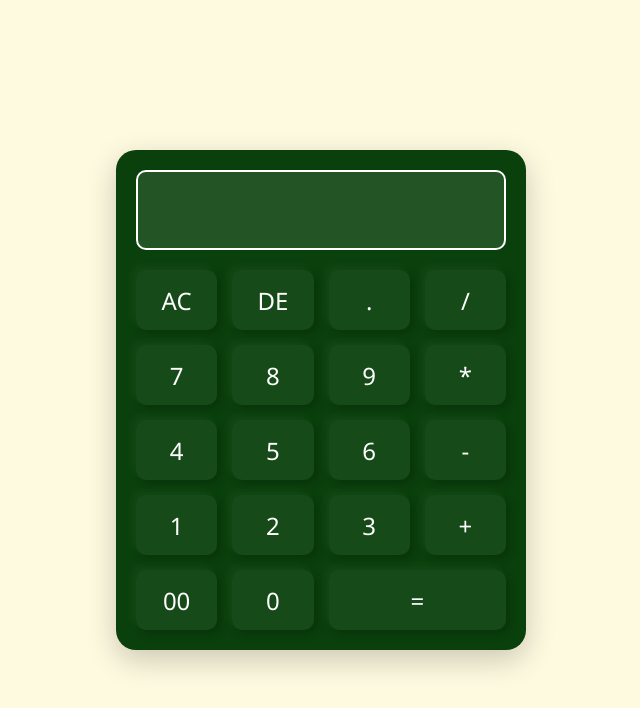
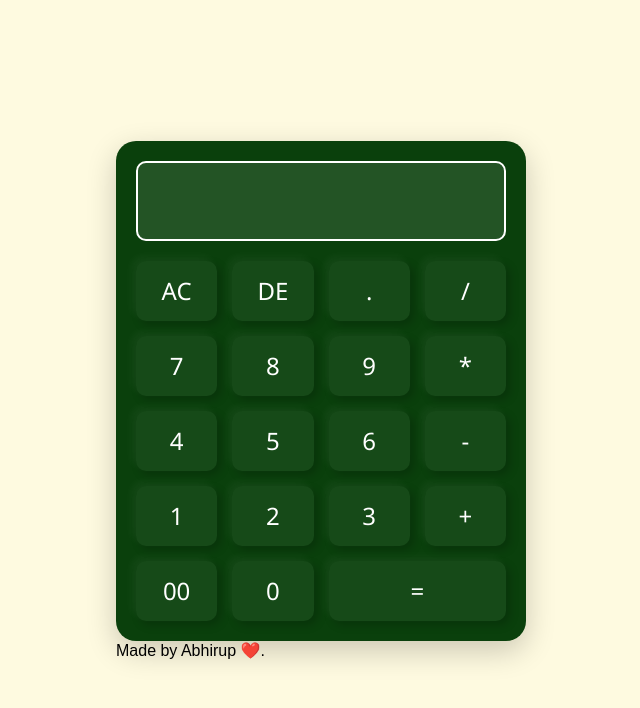
Before and after one commit to abhi-2028/Aesthetic-Calculator, a plain HTML site: page index.html in a window 1280 px wide. Shown: the whole page, without its empty margins (319-959 px from the left). Drawn offline with nearby package versions, Linux system fonts and the light colour scheme.

Commit message:
made by Abhirup

```diff
--- a/index.html
+++ b/index.html
@@ -38,6 +38,9 @@
             </div>
 
         </div>
+        <footer>
+            Made by Abhirup ❤️.
+        </footer>
     </div>
 
     <script src="script.js"></script>
--- a/style.css
+++ b/style.css
@@ -90,3 +90,8 @@ input[type="button"]:hover {
         font-size: 1.2rem;
     }
 }
+
+footer {
+  color: #000000;
+  font-family: sans-serif;
+}
```
